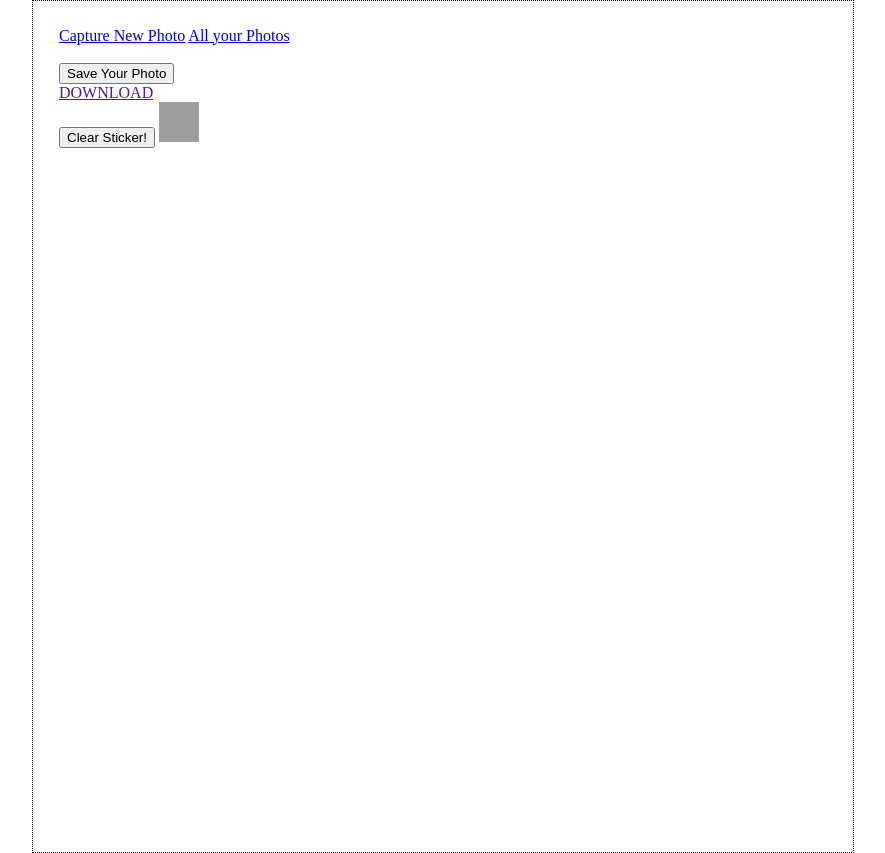
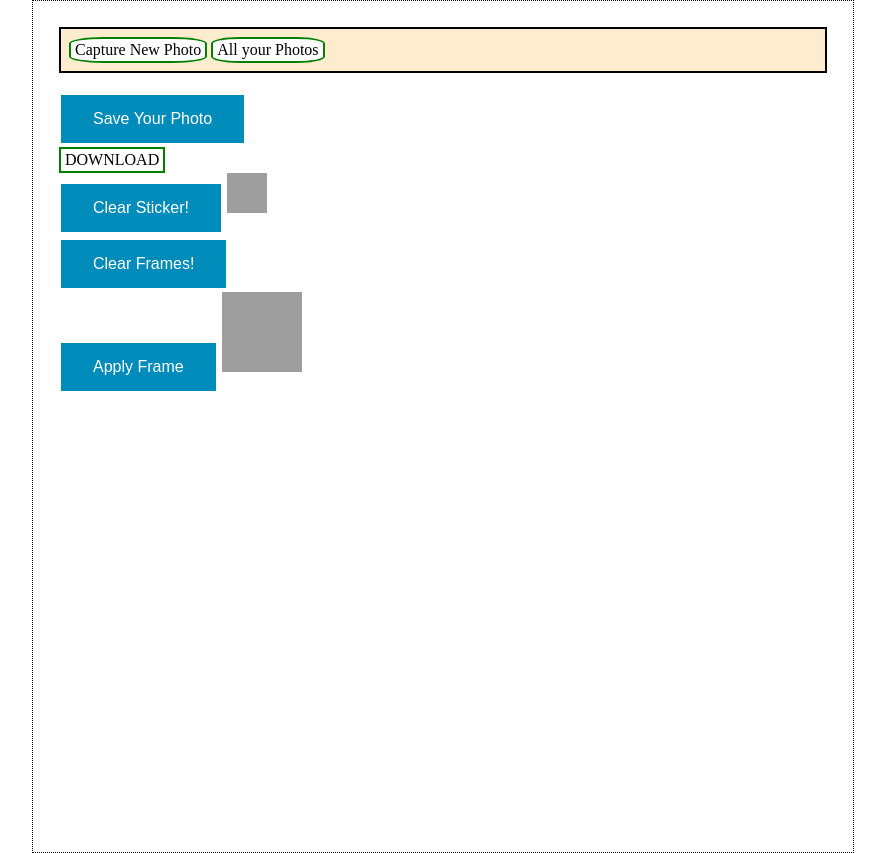
Before and after one commit to m-abdullah-nabeel/webcam-photo-gif-boomerang-capture-django-plain-javascript, a Django app: page /editor/1 in a window 1280 px wide. Shown: the whole page, without its empty margins (197-1082 px from the left). Run offline with Django 3.2, Linux system fonts and the light colour scheme; tables that the repository leaves empty hold one stand-in row (values such as "Sample post"); grey boxes marked "Sample" are stand-in pictures; grey boxes are pictures that could not be loaded.

Commit message:
added some styles to look better, gif buttons are missing? solve thatfurther prevent overlapping of screen with buttons in next step

```diff
--- a/webcam/static/css/styles.css
+++ b/webcam/static/css/styles.css
@@ -10,8 +10,46 @@ body, html{
     height: 100%;
     padding: 2%;
 }
+.headnav{
+    background-color: blanchedalmond;
+    border: 2px solid black;
+    padding: .5rem;
+}
+.headnav > a {
+    background-color: white;
+    color: black;
+    border: 2px solid green;
+    border-radius: 25%;
+    padding: .125rem .25rem;
+    text-align: center;
+    text-decoration: none;
+    display: inline-block;
+}
+a {
+    color: black;
+    border: 2px solid green;
+    padding: .125rem .25rem;
+    text-align: center;
+    text-decoration: none;
+    display: inline-block;
+}
+button, .button_input {
+    background-color: #008CBA;
+    /* background-color: #4CAF50; Green */
+    border: none;
+    color: white;
+    padding: 15px 32px;
+    text-align: center;
+    text-decoration: none;
+    display: inline-block;
+    font-size: 16px;
+    margin: 4px 2px;
+    cursor: pointer;
+  }
 .buttons{
-    width: auto;
+    border: 2px solid black;
+    background-color: burlywood;
+    /* width: auto; */
     height: auto;
     margin: 2rem;
 }
--- a/webcam/templates/editor.html
+++ b/webcam/templates/editor.html
@@ -9,32 +9,38 @@
         <form action="" method="post">
             {% csrf_token %}
             <input id="photo_edited" type="hidden" name="photo_edited" value="">
-            <input class="btn btn-primary" type="submit" value="Save Your Photo">
+            <input class="button_input" type="submit" value="Save Your Photo">
         </form>
-        <a href="" class="btn btn-primary" onclick="download_image()" id="download">DOWNLOAD</a>
+        <a href="" class="" onclick="download_image()" id="download">DOWNLOAD</a>
     </div>
-
     <div class="flexrow">
         <button id=s0 class="sticker">Clear Sticker!</button>
         {% for emoji in emojis %}
         <img src="{{ emoji.emoji }}" alt="{{ emoji.pk }}" width="40" height="40" id="{{ emoji.id }}" class="sticker">
         {% endfor %}
     </div>
-
+    <div class="flexrow" style="max-width: 300px;">
+        <button id=f0 class="">Clear Frames!</button>
+        <button id="apply_frame">Apply Frame</button>
+        {% for frame in frames %}
+        <img src="{{ frame.frame }}" alt="{{ frame.id }}" id="{{ frame.id }}" class="frame">
+        {% endfor %}
+      </div>
     <div class="flexrow">
         {% post_to_facebook object_or_url "Post to Facebook!" "btn btn-primary" %}
     </div>
-
 </div>
 
 <script>
     var imgWidth = sessionStorage.getItem("imgWidth");
     var imgHeight = sessionStorage.getItem("imgHeight");
     var strDataURI = '{{ photo.photo_edited }}';
+    var apply_frame = document.getElementById("apply_frame");
     var c = document.getElementById("myCanvas");
     var ctx = c.getContext("2d");
     var guessX = 0;
     var guessY = 0;
+    let frame_uri = '';
 
     if (imgHeight != "" && imgWidth != "") {
         c.width = imgWidth;
@@ -44,8 +50,6 @@
         c.width = "300px";
         c.height = "300px";
     }
-    // c.width = imgWidth;
-    // c.height = imgHeight;
 
     function draw_image(ctx, strDataURI, dx, dy, dWidth, dHeight) {
         var img = new Image;
@@ -99,8 +103,27 @@
         }
     })
     };
+    const frames = document.querySelectorAll(".frame")
+    for (const button of frames) {
+    button.addEventListener('click', function(event) {
+        buttons.forEach(removeClasses);
+        button.classList.add("selected")
+        if (button.id != 'f0') {
+            current_frame = button.id;
+            frame_uri = button.src;
+        }
+        else if (button.id === 'f0') {
+            current_frame = '';
+            frame_uri = '';
+        }
+    })};
+    apply_frame.addEventListener('click', function () {
+        var img = new Image;
+        img.src = frame_uri;
+        c.getContext('2d').drawImage(img, 0, 0, sessionStorage.getItem("imgWidth"), sessionStorage.getItem("imgHeight"));
+        image_co_data = c.toDataURL( "image/png" );
+        document.getElementById('photo_edited').value = image_co_data
 
-// emoji_uri = getValueofSelected(".sticker", 's0')
+    });
 </script>
-
 {% endblock %}
--- a/webcam/templates/layout.html
+++ b/webcam/templates/layout.html
@@ -11,8 +11,7 @@
 </head>
 <body>
     <div class="container">
-        <script>alert()</script>
-        <nav>
+        <nav class="headnav">
             {% if request.user.is_superuser %}
             <a href="{% url 'add_images' %}">Add New Stickers</a>
             <a href="{% url 'add_frames' %}">Add New Frames</a>
@@ -23,6 +22,5 @@
         {% block body %}
         {% endblock %}
     </div>
-
 </body>
 </html>
--- a/webcam/templates/show.html
+++ b/webcam/templates/show.html
@@ -7,9 +7,10 @@
     </div>
 
     <div class="flexrow">
-        <a href="{% url 'editor' id=photo.id %}" class="btn btn-primary">EDIT</a>
-        <a href="" onclick="download_image()" id="download" class="btn btn-primary">DOWNLOAD</a>
+        <a href="{% url 'editor' id=photo.id %}" class="">EDIT</a>
+        <a href="" onclick="download_image()" id="download" class="">DOWNLOAD</a>
     </div>
+
     <div class="flexrow">
         {% post_to_facebook object_or_url "Post to Facebook!" "btn btn-primary" %}
     </div>
--- a/webcam/views.py
+++ b/webcam/views.py
@@ -28,8 +28,6 @@ def show(request, id):
 
 def editor(request, id):
     if request.method == 'POST':
-        # print(request.POST)
-        # print(id)
         if request.POST.get('photo_edited'):
             photo = Photo.objects.get(pk=id)
             emojis = Emoji.objects.all()
@@ -38,9 +36,10 @@ def editor(request, id):
             context = {'photo': photo, 'emojis': emojis, }
             return render(request,'editor.html', context)
     else:
+        frames = Frame.objects.all()
         emojis = Emoji.objects.all()
         photo = Photo.objects.get(pk=id)
-        context = {'photo': photo, 'emojis': emojis, }
+        context = {'photo': photo, 'emojis': emojis, 'frames': frames}
         return render(request,'editor.html', context)
 
 def ListOnes(request):
```
Also changed, not shown: webcam/templates/capture.html (+6 -13 lines).
